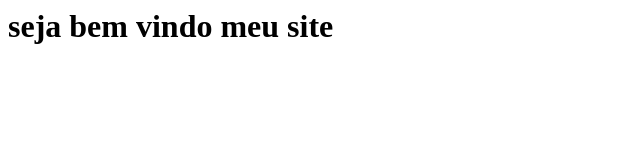
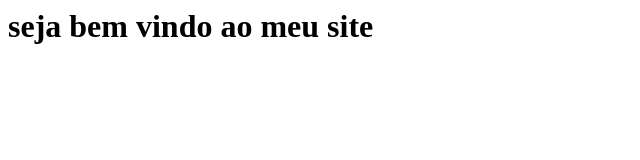
Before and after one commit to 08gabriel1/08gabriel1.github.io, a plain HTML site: page index.html in a window 1280 px wide. Shown: the whole page, without its empty margins (0-640 px from the left). Drawn offline with Linux system fonts and the light colour scheme.

Commit message:
Update index.html

```diff
--- a/index.html
+++ b/index.html
@@ -3,6 +3,6 @@
         <title> meu site legal </title>
     </head>
     <body>
-        <h1> seja bem vindo meu site </h1>
+        <h1> seja bem vindo ao meu site </h1>
     </body>
 </html>
```
